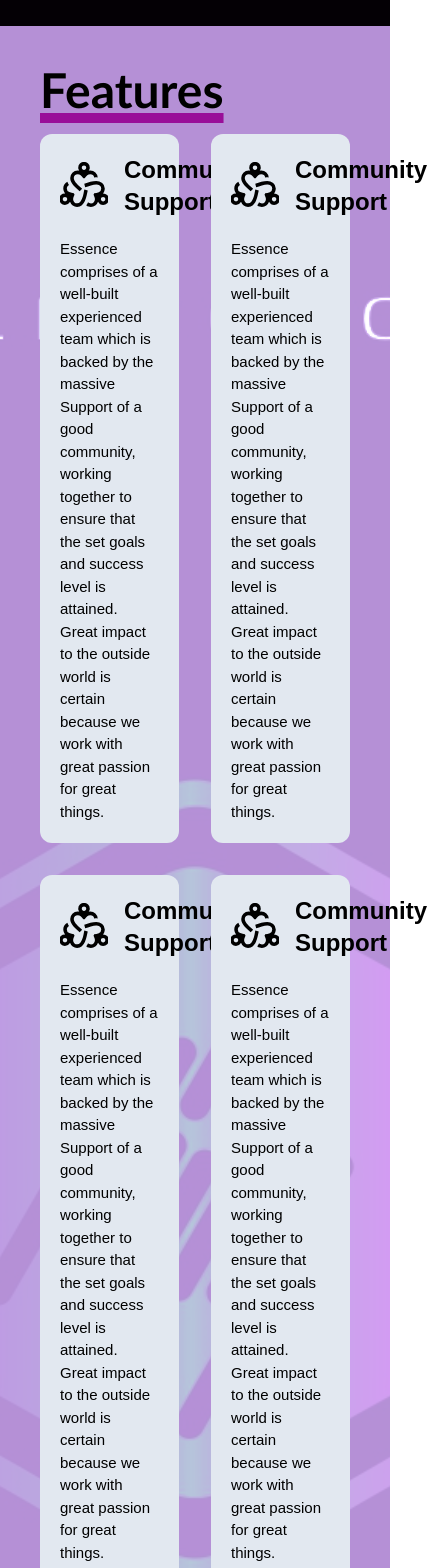
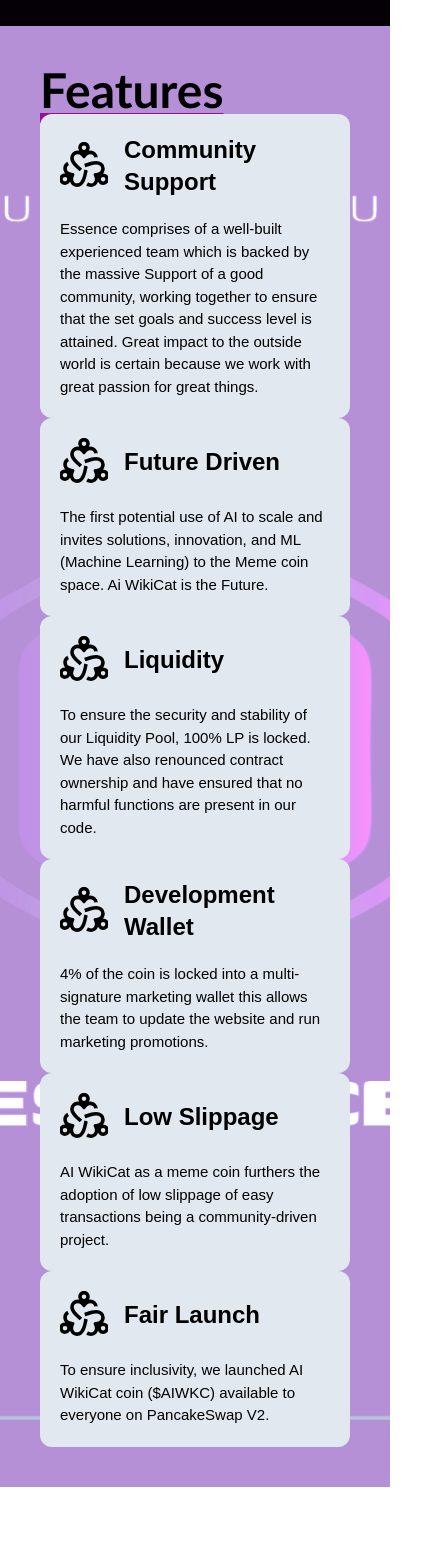
Before and after one commit to codegiyu/viktor-essence, a React (Create React App) app: page / in a window 390 px wide. Shown: the part 1060-2628 px from the top of the page, 427 px wide, since content can reach past the window. After the commit the page ends 2547 px from the top, so only its background shows below. Built offline with nearby package versions, Linux system fonts and the light colour scheme.

Commit message:
feature mobile view

```diff
--- a/src/App.css
+++ b/src/App.css
@@ -67,7 +67,7 @@ h1 {
 
 .nav ul ul li {
   display: block;
-  background-color: #afaeae;
+  background-color: rgba(216, 180, 254);
 }
 
 .nav ul ul li a:visited {
--- /dev/null
+++ b/src/components/FeatureData.js
@@ -0,0 +1,46 @@
+export const Data = [
+  {
+    id: 1,
+    header: "Community Support",
+    info: "Essence comprises of a well-built experienced team which \
+    is backed by the massive Support of a good community, working together \
+    to ensure that the set goals and success level is attained. Great impact \
+    to the outside world is certain because we work with great passion for \
+    great things.",
+  },
+  {
+    id: 2,
+    header: "Future Driven",
+    info: "The first potential use of AI to \
+    scale and invites solutions, innovation, \
+    and ML (Machine Learning) to the Meme coin \
+    space. Ai WikiCat is the Future.",
+  },
+  {
+    id: 3,
+    header: "Liquidity",
+    info: "To ensure the security and stability \
+    of our Liquidity Pool, 100% LP is locked. We \
+    have also renounced contract ownership and have \
+    ensured that no harmful functions are present in our code.",
+  },
+  {
+    id: 4,
+    header: "Development Wallet",
+    info: "4% of the coin is locked into a \
+    multi-signature marketing wallet this allows \
+    the team to update the website and run marketing promotions.",
+  },
+  {
+    id: 5,
+    header: "Low Slippage",
+    info: "AI WikiCat as a meme coin furthers the \
+    adoption of low slippage of easy transactions being a community-driven project.",
+  },
+  {
+    id: 6,
+    header: "Fair Launch",
+    info: "To ensure inclusivity, we launched AI WikiCat coin ($AIWKC) \
+    available to everyone on PancakeSwap V2.",
+  },
+];
--- /dev/null
+++ b/src/components/FeatureDesk.js
@@ -0,0 +1,27 @@
+import React from 'react'
+import Group from "../images/group.svg";
+import {Data} from "./FeatureData"
+
+
+function FeatureDesk() {
+  return (
+    <div>
+      <div className="grid grid-cols-1 md:grid-cols-2 grid-rows-6 md:grid-rows-3 grid-flow-col gap-8 mt-10">
+        {Data.map((item) => {
+          const {id, header, info} = item;
+          return (
+            <div key={id} className="bg-slate-200 rounded-xl p-5">
+              <div className="flex items-center mb-5">
+                <img src={Group} alt="community logo" className="font-bold" />
+                <h3 className="font-bold text-2xl ml-4">{header}</h3>
+              </div>
+              <p>{info}</p>
+            </div>
+          );
+        })}
+      </div>
+    </div>
+  );
+}
+
+export default FeatureDesk
--- /dev/null
+++ b/src/components/FeaturesMobile.js
@@ -0,0 +1,28 @@
+import React, { useState } from 'react'
+import { Data } from './FeatureData';
+import Group from "../images/group.svg";
+
+function FeaturesMobile() {
+  const [words, setWords] = useState(false);
+
+  return (
+    <div>
+      <div className="flex flex-col">
+        {Data.map((item) => {
+          const {id, header, info} = item;
+          return (
+              <div key={id} className="bg-slate-200 rounded-xl p-5">
+                <div className="flex items-center mb-5">
+                  <img src={Group} alt="community logo" className="font-bold" />
+                  <h3 className="font-bold text-2xl ml-4">{header}</h3>
+                </div>
+                <p>{info}</p>
+              </div>
+          );
+        })}
+      </div>
+    </div>
+  )
+}
+
+export default FeaturesMobile
--- a/src/components/Home.js
+++ b/src/components/Home.js
@@ -1,7 +1,8 @@
 import React from 'react'
 import Nav from './Nav'
 import essenceLogoMain from "../images/essenceLogoMain.png";
-import Group from "../images/group.svg";
+import FeatureDesk from './FeatureDesk';
+import FeaturesMobile from './FeaturesMobile';
 
 function Home() {
 
@@ -26,85 +27,11 @@ function Home() {
       </div>
       <div className="sectionsBackground p-10 md:p-30">
         <h1 className="font-bold headDecor text-5xl">Features</h1>
-        <div className="grid grid-cols-2 grid-rows-3 grid-flow-col gap-8 mt-5">
-          <div className="bg-slate-200 rounded-xl p-5">
-            <div className="flex items-center mb-5">
-              <img src={Group} alt="community logo" className="font-bold" />
-              <h3 className="font-bold text-2xl ml-4">Community Support</h3>
-            </div>
-            <p>
-              Essence comprises of a well-built experienced team which is backed
-              by the massive Support of a good community, working together to
-              ensure that the set goals and success level is attained. Great
-              impact to the outside world is certain because we work with great
-              passion for great things.
-            </p>
-          </div>
-          <div className="bg-slate-200 rounded-xl p-5">
-            <div className="flex items-center mb-5">
-              <img src={Group} alt="community logo" className="font-bold" />
-              <h3 className="font-bold text-2xl ml-4">Community Support</h3>
-            </div>
-            <p>
-              Essence comprises of a well-built experienced team which is backed
-              by the massive Support of a good community, working together to
-              ensure that the set goals and success level is attained. Great
-              impact to the outside world is certain because we work with great
-              passion for great things.
-            </p>
-          </div>
-          <div className="bg-slate-200 rounded-xl p-5">
-            <div className="flex items-center mb-5">
-              <img src={Group} alt="community logo" className="font-bold" />
-              <h3 className="font-bold text-2xl ml-4">Community Support</h3>
-            </div>
-            <p>
-              Essence comprises of a well-built experienced team which is backed
-              by the massive Support of a good community, working together to
-              ensure that the set goals and success level is attained. Great
-              impact to the outside world is certain because we work with great
-              passion for great things.
-            </p>
-          </div>
-          <div className="bg-slate-200 rounded-xl p-5">
-            <div className="flex items-center mb-5">
-              <img src={Group} alt="community logo" className="font-bold" />
-              <h3 className="font-bold text-2xl ml-4">Community Support</h3>
-            </div>
-            <p>
-              Essence comprises of a well-built experienced team which is backed
-              by the massive Support of a good community, working together to
-              ensure that the set goals and success level is attained. Great
-              impact to the outside world is certain because we work with great
-              passion for great things.
-            </p>
-          </div>
-          <div className="bg-slate-200 rounded-xl p-5">
-            <div className="flex items-center mb-5">
-              <img src={Group} alt="community logo" className="font-bold" />
-              <h3 className="font-bold text-2xl ml-4">Community Support</h3>
-            </div>
-            <p>
-              Essence comprises of a well-built experienced team which is backed
-              by the massive Support of a good community, working together to
-              ensure that the set goals and success level is attained. Great
-              impact to the outside world is certain because we work with great
-              passion for great things.
-            </p>
-          </div>
-          <div className="bg-slate-200 rounded-xl p-5">
-            <div className="flex items-center mb-5">
-              <img src={Group} alt="community logo" className="font-bold" />
-              <h3 className="font-bold text-2xl ml-4">Community Support</h3>
-            </div>
-            <p>
-              Essence comprises of a well-built experienced team which is backed
-              by the massive Support of a good community, working together to
-              ensure that the set goals and success level is attained. Great
-              impact to the outside world is certain because we work with great
-              passion for great things.
-            </p>
-          </div>
+        <div className='hidden md:block'>
+          <FeatureDesk />
+        </div>
+        <div className='md:hidden block'>
+          <FeaturesMobile/>
         </div>
       </div>
     </main>
```
